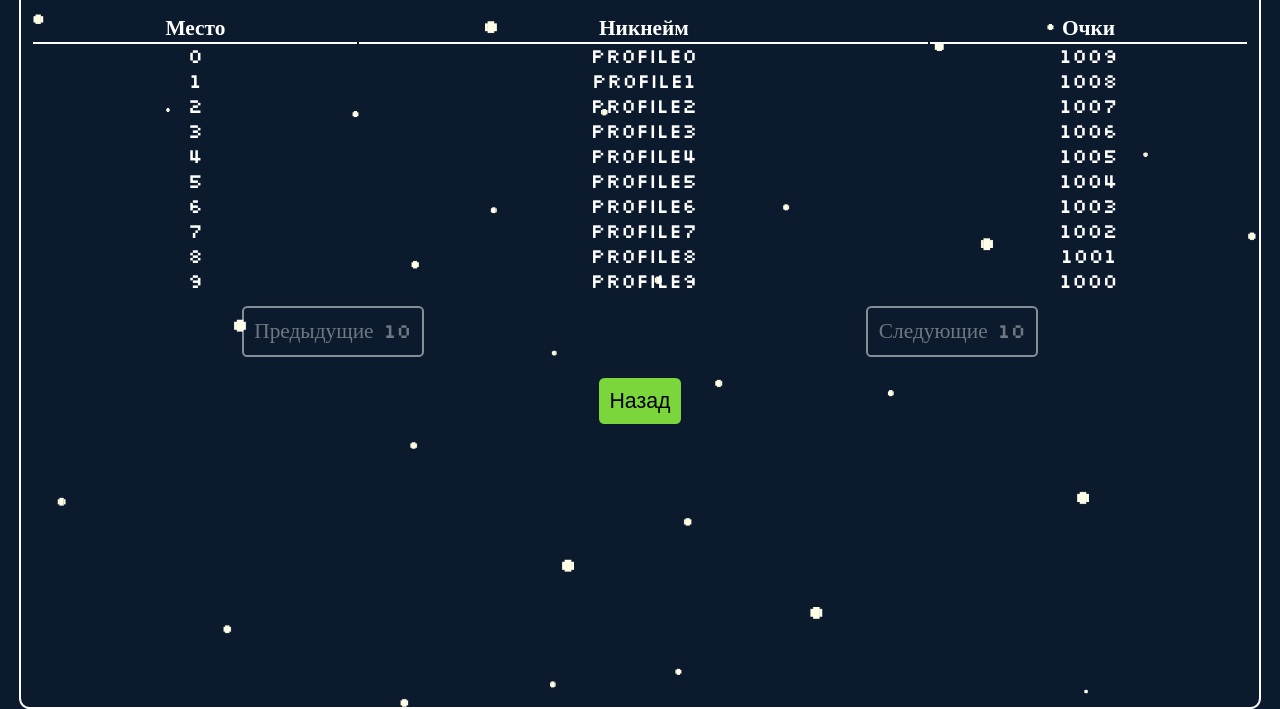
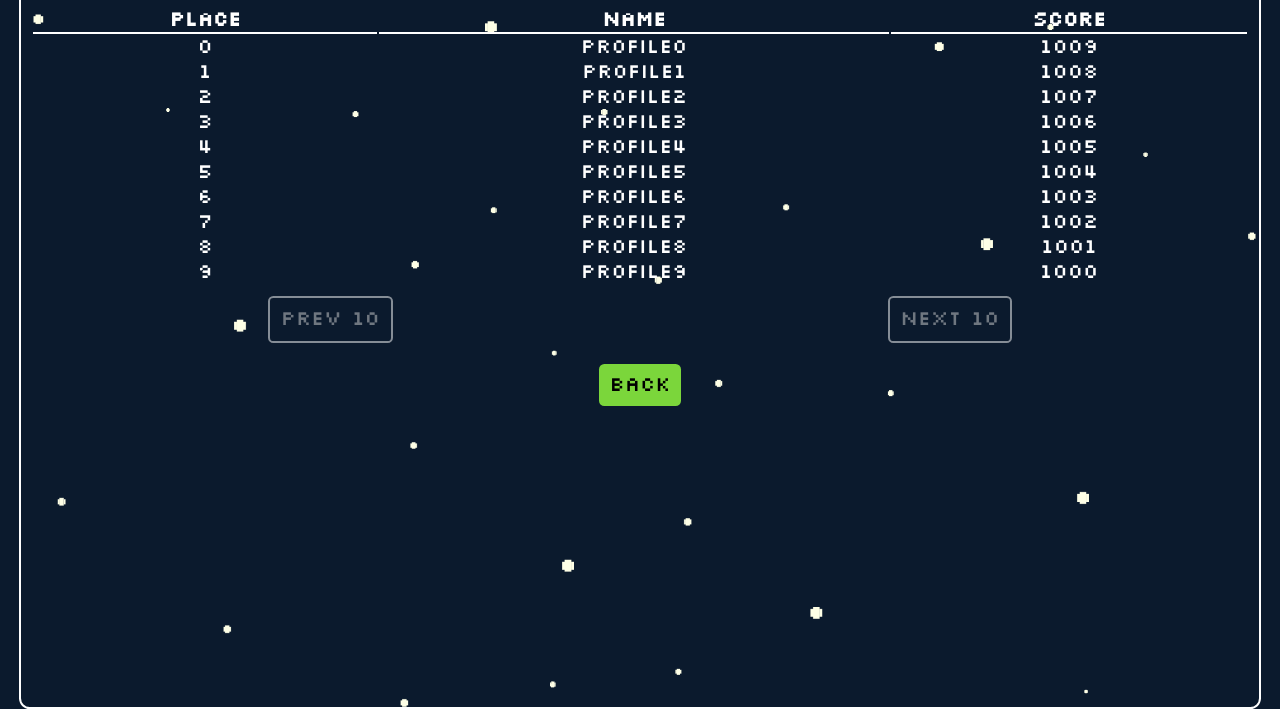
Before and after one commit to frontend-park-mail-ru/2019_1_qwerty, a website: page src/public/score/score.html in a window 1280 px wide. Shown: the part 106-815 px from the top of the page. Drawn offline with Linux system fonts and the light colour scheme.

Commit message:
Англ интерфейс

```diff
--- a/src/public/score/generate_scoreboard.js
+++ b/src/public/score/generate_scoreboard.js
@@ -1,14 +1,14 @@
 let testJSON = [
-    { "Место": "0", "Никнейм": "profile0", "Очки": "1009" },
-    { "Место": "1", "Никнейм": "profile1", "Очки": "1008" },
-    { "Место": "2", "Никнейм": "profile2", "Очки": "1007" },
-    { "Место": "3", "Никнейм": "profile3", "Очки": "1006" },
-    { "Место": "4", "Никнейм": "profile4", "Очки": "1005" },
-    { "Место": "5", "Никнейм": "profile5", "Очки": "1004" },
-    { "Место": "6", "Никнейм": "profile6", "Очки": "1003" },
-    { "Место": "7", "Никнейм": "profile7", "Очки": "1002" },
-    { "Место": "8", "Никнейм": "profile8", "Очки": "1001" },
-    { "Место": "9", "Никнейм": "profile9", "Очки": "1000" },
+    { "Place": "0", "Name": "profile0", "Score": "1009" },
+    { "Place": "1", "Name": "profile1", "Score": "1008" },
+    { "Place": "2", "Name": "profile2", "Score": "1007" },
+    { "Place": "3", "Name": "profile3", "Score": "1006" },
+    { "Place": "4", "Name": "profile4", "Score": "1005" },
+    { "Place": "5", "Name": "profile5", "Score": "1004" },
+    { "Place": "6", "Name": "profile6", "Score": "1003" },
+    { "Place": "7", "Name": "profile7", "Score": "1002" },
+    { "Place": "8", "Name": "profile8", "Score": "1001" },
+    { "Place": "9", "Name": "profile9", "Score": "1000" },
 ];
 
 let _tr_ = document.createElement('tr'),
--- a/src/public/score/score.css
+++ b/src/public/score/score.css
@@ -73,7 +73,8 @@ a:hover {
 	padding: 8pt;
 	border-radius: 4pt;
 	background-color: #7BD63B;
-	font-size: 16pt;
+    font-size: 16pt;
+    font-family: inherit;
 	border: 0px;
 }
 
--- a/src/public/score/score.html
+++ b/src/public/score/score.html
@@ -10,12 +10,12 @@
 <body onLoad="buildHtmlTable('scoreboard')">
 	<div class="container">
         <noscript><p>Для работы с данным приложением необходимо включить JavaScript в настройках браузера</p></noscript>
-		<h1>Таблица результатов</h1>
+		<h1>Scoresheet</h1>
 		<div>
 			<table id="scoreboard"></table>
-			<div class="nav-bottom"> <a href="#">Предыдущие 10</a> <a href="#">Следующие 10</a> </div>
+			<div class="nav-bottom"> <a href="#">Prev 10</a> <a href="#">Next 10</a> </div>
 		</div>
-		<button class="button_backward">Назад</button>
+		<button class="button_backward">Back</button>
     </div>
 </body>
 
```
